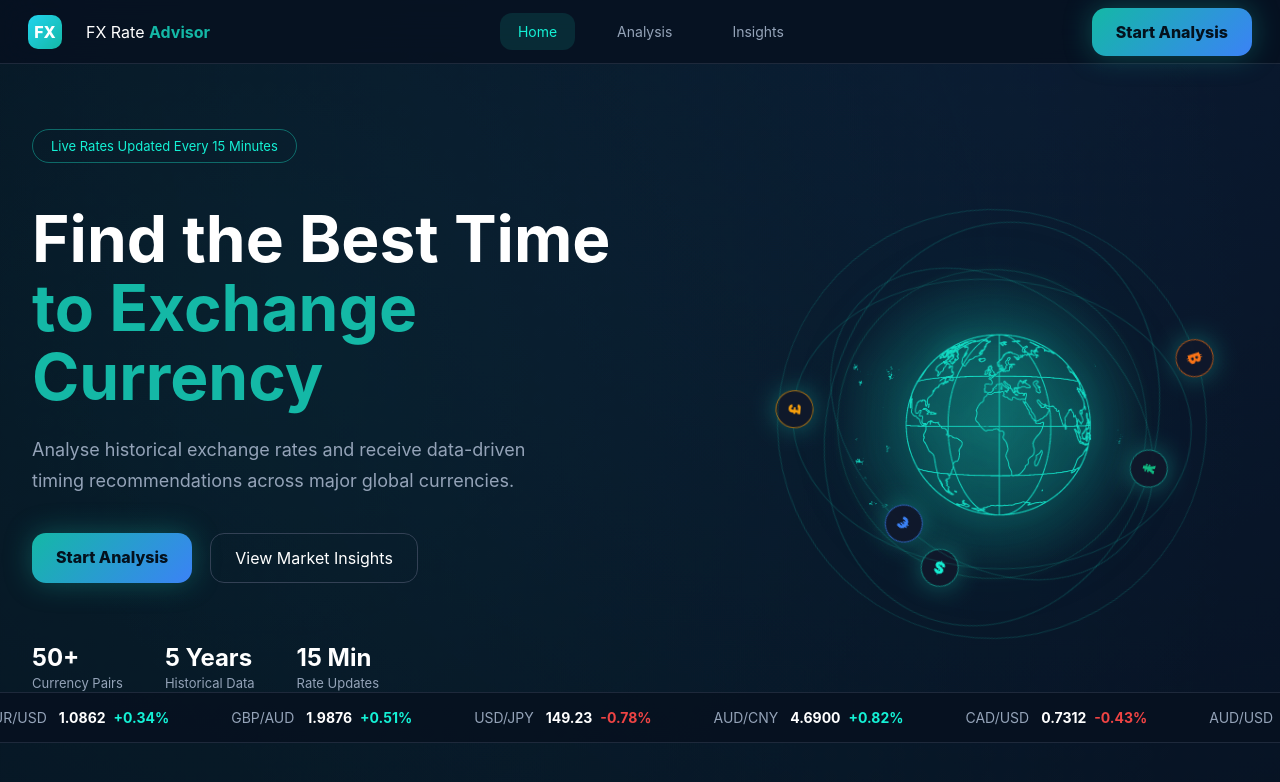
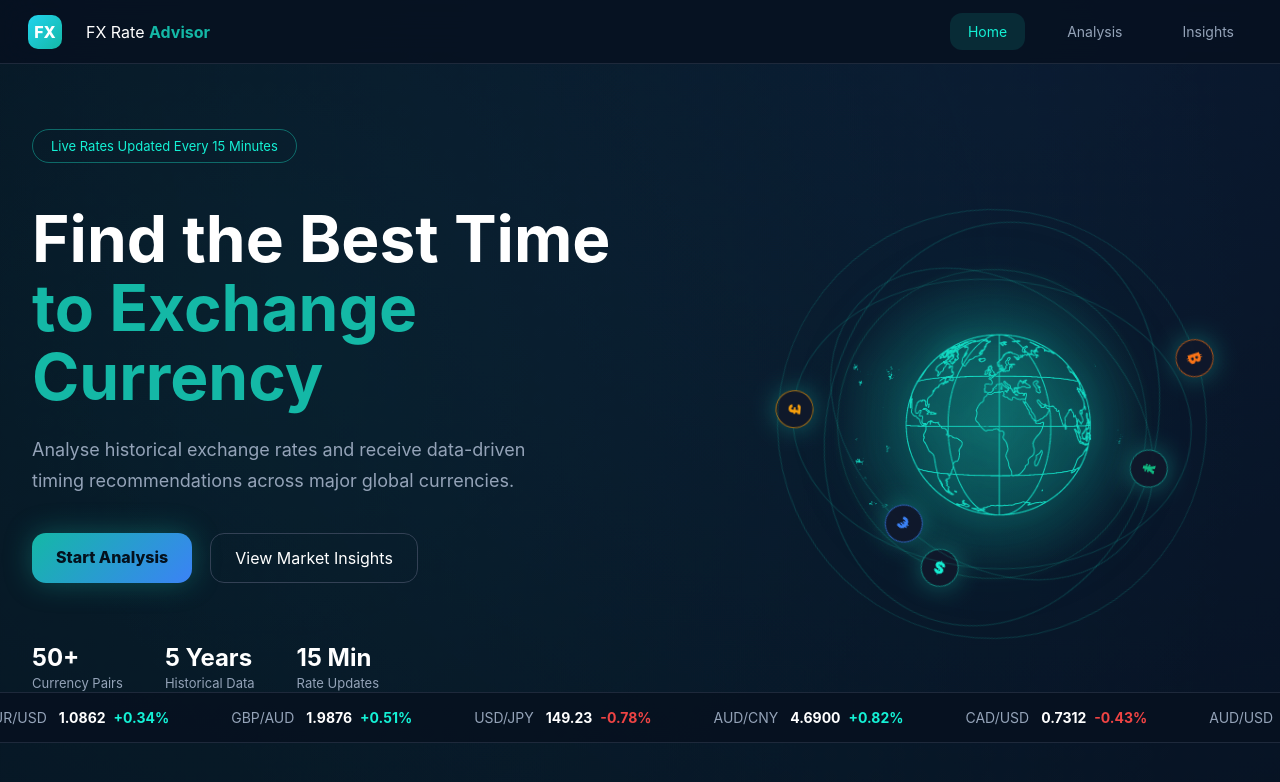
Before and after one commit to chris065-xinyu/fx-timing-advisor, a Vue app: page / in a window 1280 px wide. Shown: the top 782 px of the page. Built offline with nearby package versions, Linux system fonts and the light colour scheme; no server answers.

Commit message:
delete navbar button

```diff
--- a/src/components/Navbar.vue
+++ b/src/components/Navbar.vue
@@ -11,10 +11,6 @@
         <RouterLink to="/analysis">Analysis</RouterLink>
         <RouterLink to="/insights">Insights</RouterLink>
       </nav>
-
-      <RouterLink to="/analysis" class="start-btn">
-        Start Analysis
-      </RouterLink>
     </div>
   </header>
 </template>
```
